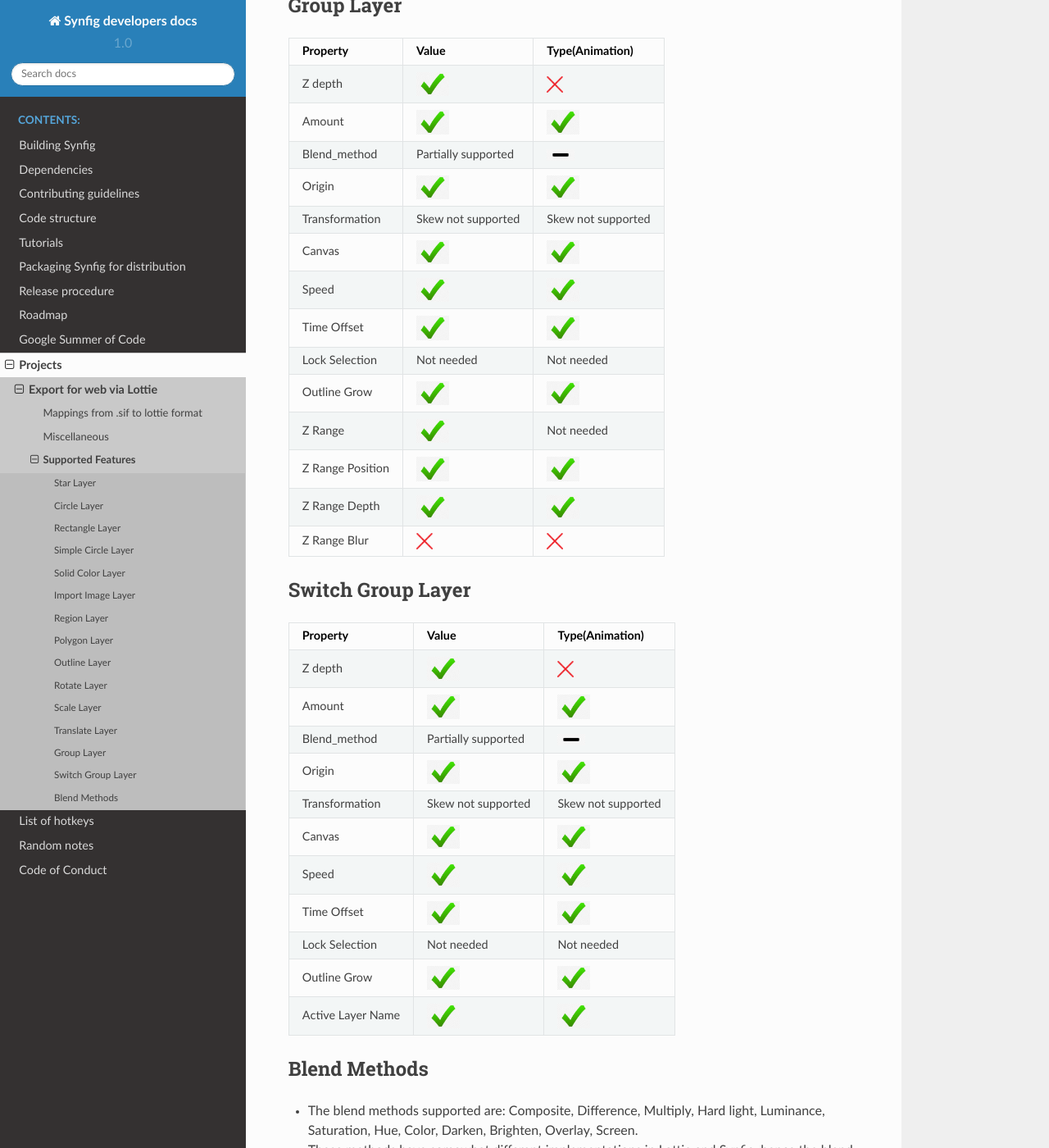
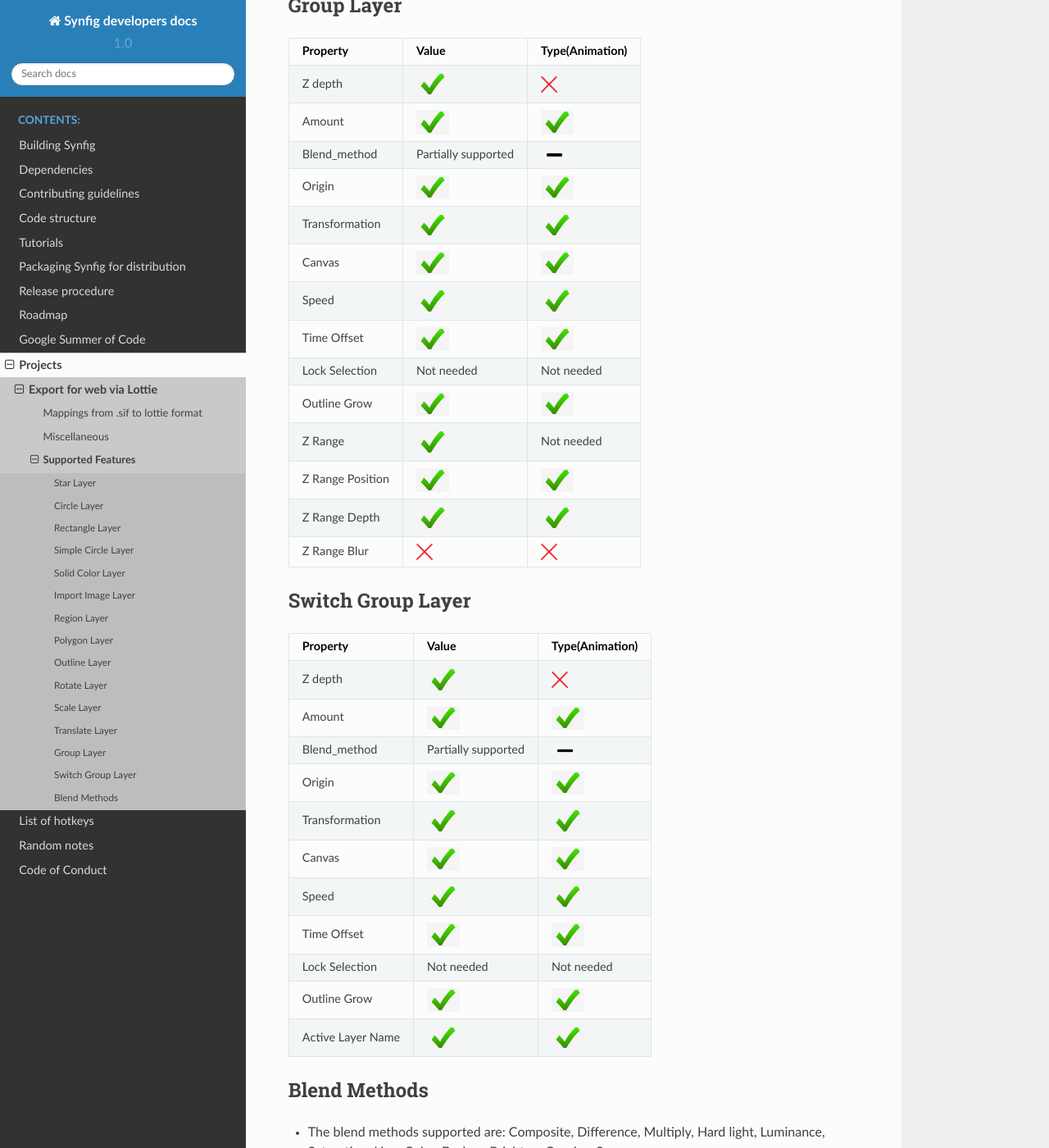
Before and after one commit to synfig/synfig-docs-dev, a Sphinx documentation site: the page built from docs/projects/lottie/supported.rst, in a window 1280 px wide and 1400 px high, scrolled down 5954 px. Shown: the whole window at 82% size. Built offline with Sphinx 7.4.7 and the Read the Docs theme 2.0.0, drawn with Linux system fonts in a browser that asks for light colours.

Commit message:
Update supported features: skew now supported in group layers

```diff
--- a/docs/projects/lottie/supported.rst
+++ b/docs/projects/lottie/supported.rst
@@ -312,7 +312,7 @@ Group Layer
 +------------------+---------------------+--------------------+
 |      Origin      |        |tick|       |        |tick|      |
 +------------------+---------------------+--------------------+
-|  Transformation  |  Skew not supported | Skew not supported |
+|  Transformation  |        |tick|       |        |tick|      |
 +------------------+---------------------+--------------------+
 |      Canvas      |        |tick|       |       |tick|       |
 +------------------+---------------------+--------------------+
@@ -347,7 +347,7 @@ Switch Group Layer
 +-------------------+---------------------+--------------------+
 |       Origin      |        |tick|       |       |tick|       |
 +-------------------+---------------------+--------------------+
-|   Transformation  |  Skew not supported | Skew not supported |
+|   Transformation  |        |tick|       |       |tick|       |
 +-------------------+---------------------+--------------------+
 |       Canvas      |        |tick|       |       |tick|       |
 +-------------------+---------------------+--------------------+
```
